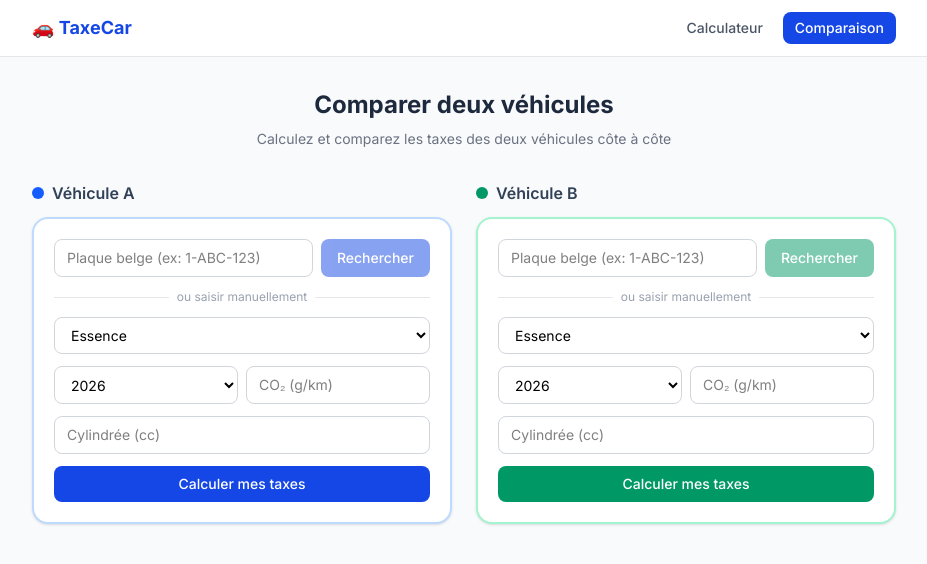
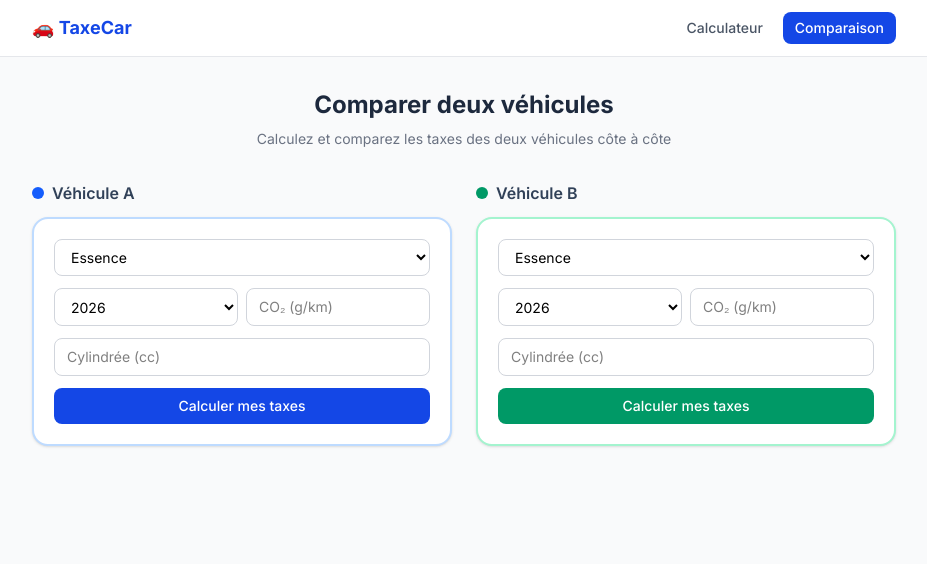
Before and after one commit to VicdSpt/CarTax, a Next.js app: page /comparaison in a window 1280 px wide. Shown: the top 564 px of the page, without its empty margins (176-1103 px from the left). Built offline with nearby package versions, Linux system fonts and the light colour scheme.

Commit message:
feat: remove plate lookup, simplify to manual-only form

```diff
--- a/app/api/lookup-plate/route.ts
+++ /dev/null
@@ -1,20 +0,0 @@
-import { NextRequest, NextResponse } from 'next/server'
-import { lookupPlate, PlateError } from '@/lib/plate'
-
-export async function GET(req: NextRequest) {
-  const plate = req.nextUrl.searchParams.get('plate')
-
-  if (!plate || plate.trim().length < 4) {
-    return NextResponse.json({ error: 'Plaque invalide' }, { status: 400 })
-  }
-
-  try {
-    const vehicleData = await lookupPlate(plate.trim())
-    return NextResponse.json(vehicleData)
-  } catch (err) {
-    if (err instanceof PlateError) {
-      return NextResponse.json({ error: err.message }, { status: 404 })
-    }
-    return NextResponse.json({ error: 'Erreur serveur' }, { status: 500 })
-  }
-}
--- a/app/comparaison/page.tsx
+++ b/app/comparaison/page.tsx
@@ -37,7 +37,7 @@ export default function ComparaisonPage() {
         result,
         loading: false,
         error: '',
-        label: data.make ? `${data.make} ${data.model} ${data.year}` : `Véhicule A ${data.year}`,
+        label: `Véhicule A ${data.year}`,
       })
     } catch {
       setVehicleA(s => ({ ...s, loading: false, error: 'Erreur de calcul.' }))
@@ -52,7 +52,7 @@ export default function ComparaisonPage() {
         result,
         loading: false,
         error: '',
-        label: data.make ? `${data.make} ${data.model} ${data.year}` : `Véhicule B ${data.year}`,
+        label: `Véhicule B ${data.year}`,
       })
     } catch {
       setVehicleB(s => ({ ...s, loading: false, error: 'Erreur de calcul.' }))
--- a/app/page.tsx
+++ b/app/page.tsx
@@ -23,9 +23,7 @@ export default function CalculatorPage() {
       if (!res.ok) throw new Error()
       const json = await res.json()
       setResult(json)
-      setVehicleLabel(
-        data.make ? `${data.make} ${data.model} ${data.year}` : `Véhicule ${data.year}`
-      )
+      setVehicleLabel(`Véhicule ${data.year}`)
     } catch {
       setError('Erreur lors du calcul. Vérifie les valeurs saisies.')
     } finally {
--- a/components/VehicleForm.tsx
+++ b/components/VehicleForm.tsx
@@ -8,8 +8,6 @@ export interface VehicleFormData {
   year: number
   co2: number
   cc: number
-  make?: string
-  model?: string
 }
 
 interface Props {
@@ -26,9 +24,6 @@ const FUEL_LABELS: Record<FuelType, string> = {
 }
 
 export default function VehicleForm({ onSubmit, loading, accentColor = 'blue' }: Props) {
-  const [plate, setPlate] = useState('')
-  const [plateLoading, setPlateLoading] = useState(false)
-  const [plateError, setPlateError] = useState('')
   const [form, setForm] = useState<VehicleFormData>({
     fuelType: 'gasoline',
     year: new Date().getFullYear(),
@@ -37,31 +32,8 @@ export default function VehicleForm({ onSubmit, loading, accentColor = 'blue' }:
   })
 
   const accent = accentColor === 'green'
-    ? 'bg-emerald-600 hover:bg-emerald-700 border-emerald-600'
-    : 'bg-blue-700 hover:bg-blue-800 border-blue-700'
-
-  async function handlePlateSearch() {
-    if (!plate.trim()) return
-    setPlateLoading(true)
-    setPlateError('')
-    try {
-      const res = await fetch(`/api/lookup-plate?plate=${encodeURIComponent(plate.trim())}`)
-      if (!res.ok) throw new Error()
-      const data = await res.json()
-      setForm({
-        fuelType: data.fuelType,
-        year: data.year,
-        co2: data.co2,
-        cc: data.cc,
-        make: data.make,
-        model: data.model,
-      })
-    } catch {
-      setPlateError('Plaque introuvable — remplis le formulaire manuellement.')
-    } finally {
-      setPlateLoading(false)
-    }
-  }
+    ? 'bg-emerald-600 hover:bg-emerald-700'
+    : 'bg-blue-700 hover:bg-blue-800'
 
   function handleSubmit(e: React.FormEvent) {
     e.preventDefault()
@@ -73,42 +45,6 @@ export default function VehicleForm({ onSubmit, loading, accentColor = 'blue' }:
 
   return (
     <form onSubmit={handleSubmit} className="flex flex-col gap-3">
-      {/* Plaque */}
-      <div className="flex gap-2">
-        <input
-          type="text"
-          placeholder="Plaque belge (ex: 1-ABC-123)"
-          value={plate}
-          onChange={e => setPlate(e.target.value)}
-          className="flex-1 border border-gray-300 rounded-lg px-3 py-2 text-sm focus:outline-none focus:ring-2 focus:ring-blue-500"
-        />
-        <button
-          type="button"
-          onClick={handlePlateSearch}
-          disabled={plateLoading || !plate.trim()}
-          className={`px-4 py-2 text-white rounded-lg text-sm font-medium disabled:opacity-50 ${accent}`}
-        >
-          {plateLoading ? '...' : 'Rechercher'}
-        </button>
-      </div>
-
-      {plateError && (
-        <p className="text-sm text-amber-600">{plateError}</p>
-      )}
-
-      {form.make && (
-        <p className="text-sm text-emerald-700 font-medium">
-          ✓ {form.make} {form.model} {form.year}
-        </p>
-      )}
-
-      <div className="flex items-center gap-2 text-xs text-gray-400">
-        <div className="flex-1 h-px bg-gray-200" />
-        ou saisir manuellement
-        <div className="flex-1 h-px bg-gray-200" />
-      </div>
-
-      {/* Carburant */}
       <select
         value={form.fuelType}
         onChange={e => setForm(f => ({ ...f, fuelType: e.target.value as FuelType }))}
@@ -119,7 +55,6 @@ export default function VehicleForm({ onSubmit, loading, accentColor = 'blue' }:
         ))}
       </select>
 
-      {/* Année + CO2 */}
       <div className="grid grid-cols-2 gap-2">
         <select
           value={form.year}
@@ -139,7 +74,6 @@ export default function VehicleForm({ onSubmit, loading, accentColor = 'blue' }:
         />
       </div>
 
-      {/* Cylindrée */}
       <input
         type="number"
         placeholder="Cylindrée (cc)"
--- a/lib/plate.ts
+++ /dev/null
@@ -1,47 +0,0 @@
-import type { FuelType } from './taxes'
-
-export interface VehicleData {
-  make: string
-  model: string
-  year: number
-  fuelType: FuelType
-  co2: number
-  cc: number
-}
-
-export class PlateError extends Error {
-  constructor(message: string) {
-    super(message)
-    this.name = 'PlateError'
-  }
-}
-
-export async function lookupPlate(plate: string): Promise<VehicleData> {
-  const apiKey = process.env.PLATE_API_KEY
-  const apiUrl = process.env.PLATE_API_URL
-
-  if (!apiKey || !apiUrl) {
-    throw new PlateError('API configuration manquante')
-  }
-
-  const normalizedPlate = plate.replace(/\s+/g, '').toUpperCase()
-
-  try {
-    const response = await fetch(`${apiUrl}/vehicles/${encodeURIComponent(normalizedPlate)}`, {
-      headers: {
-        'Authorization': `Bearer ${apiKey}`,
-        'Content-Type': 'application/json',
-      },
-    })
-
-    if (!response.ok) {
-      throw new PlateError(`Plaque introuvable (HTTP ${response.status})`)
-    }
-
-    const data = await response.json()
-    return data as VehicleData
-  } catch (err) {
-    if (err instanceof PlateError) throw err
-    throw new PlateError('Impossible de contacter le service de lookup')
-  }
-}
```
Also changed, not shown: .claude/settings.local.json (added), 3 other files (tests, documents, lock files or other folders).
